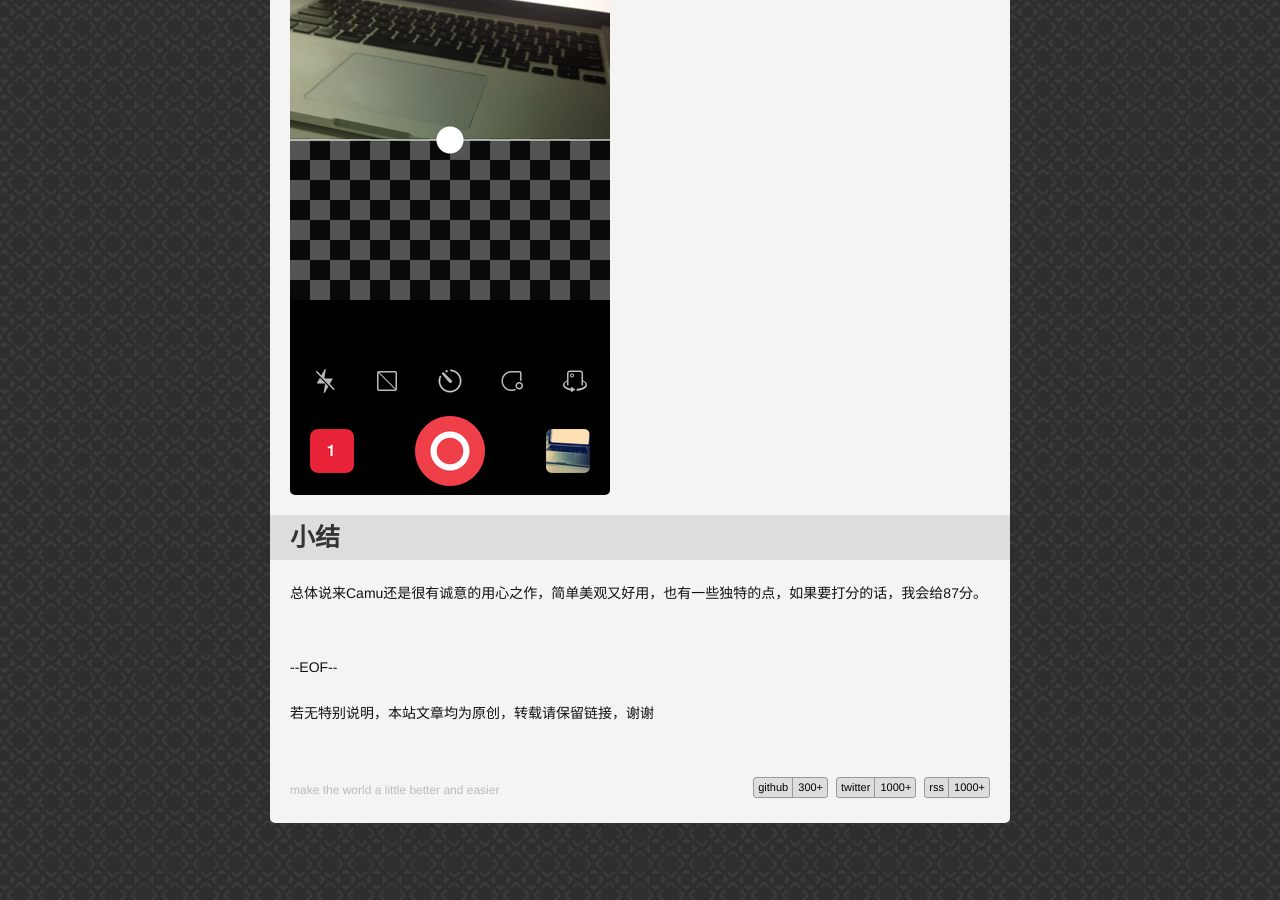
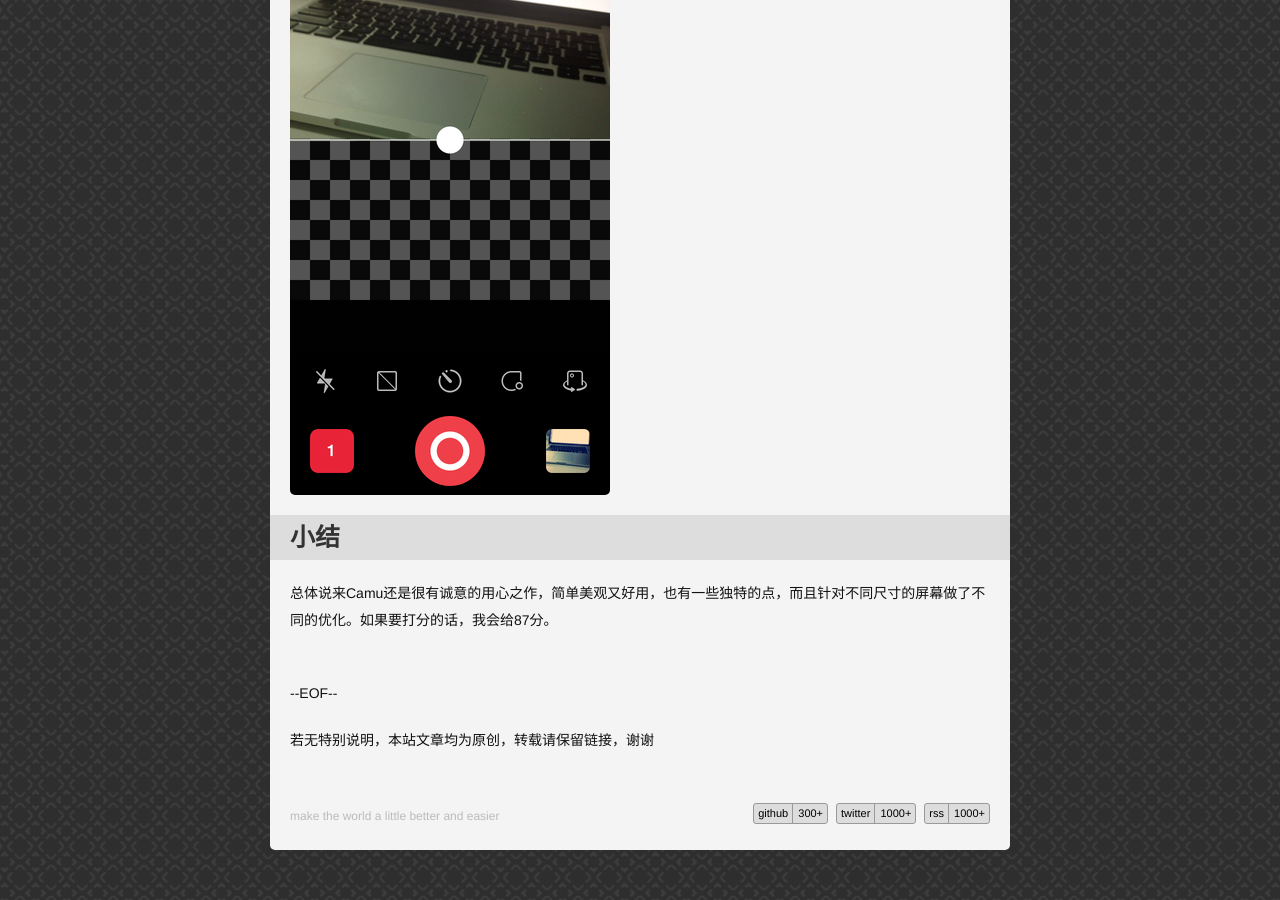
Before and after one commit to limboy/lzyy.github.com, a Jekyll site: the page built from _posts/2014-09-20-camu.md, in a window 1280 px wide and 900 px high, scrolled down 14521 px. Built offline with Jekyll 4.4.1, drawn with Linux system fonts in a browser that asks for light colours; Markdown is read by kramdown in place of the engine named in the settings; comment, search, counter and statistics services are not loaded.

Commit message:
update an article

```diff
--- a/_posts/2014-09-20-camu.md
+++ b/_posts/2014-09-20-camu.md
@@ -128,4 +128,4 @@ Camu可以自建小组，也可以私聊，支持发图片和文字。界面依
 
 ### 小结
 
-总体说来Camu还是很有诚意的用心之作，简单美观又好用，也有一些独特的点，如果要打分的话，我会给87分。
+总体说来Camu还是很有诚意的用心之作，简单美观又好用，也有一些独特的点，而且针对不同尺寸的屏幕做了不同的优化。如果要打分的话，我会给87分。
```
